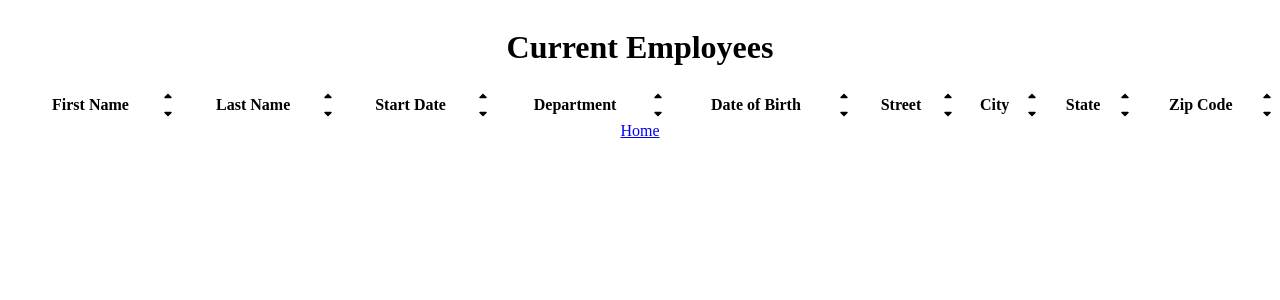
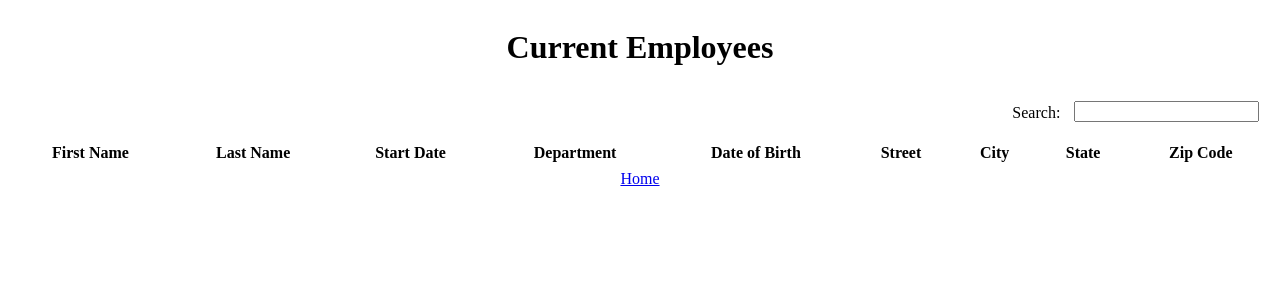
Before and after one commit to Devnicolay/LauraNicolay_14_13042022, a React (Create React App) app: page /employee-list in a window 1280 px wide. Shown: the top 300 px of the page. Built offline with nearby package versions, Linux system fonts and the light colour scheme.

Commit message:
Finalisation trie dataTable + implémentation search dataTable

```diff
--- a/src/components/organisms/OrganismForm.tsx
+++ b/src/components/organisms/OrganismForm.tsx
@@ -80,6 +80,7 @@ const OrganismForm = () => {
     console.log("modale fermée");
     setActiveModal(false);
   };
+
   return (
     <Formik
       initialValues={{
@@ -114,7 +115,7 @@ const OrganismForm = () => {
         setActiveModal(true);
       }}
     >
-      <Form>
+      <Form className="form-employee">
         <MoleculeFieldText
           htmlfor="firstName"
           nameLabel={"First Name"}
--- a/src/dataTable/components/DataTable.tsx
+++ b/src/dataTable/components/DataTable.tsx
@@ -3,6 +3,8 @@ import React, { useEffect, useState } from "react";
 import TableBody from "./TableBody.tsx";
 // @ts-ignore
 import TableHead from "./TableHead.tsx";
+// @ts-ignore
+import TableSearch from "./TableSearch.tsx";
 
 interface TableProps {
   data: Array<any>;
@@ -22,43 +24,64 @@ const DataTable: React.FC<TableProps> = ({ data }) => {
     { label: "Zip Code", id: "zipCode" },
   ];
 
-  const [order, setOrder] = useState({ id: "", order: "desc" });
+  // const [order, setOrder] = useState({ id: "", order: "" });
+  const [valueSearch, setValueSearch] = useState("");
+  const [order, setOrder] = useState("ASC");
+  const [datas, setDatas] = useState([]);
+  const [columnId, setColumnId] = useState([]);
 
-  const sortingAsc = (id) => {
-    console.log(id);
-    setOrder({ id: id, order: "asc" });
-    console.log("sorting Ascendant");
+  /**
+   *
+   * @param col column clicked for sort
+   */
+  const sorting = (col) => {
+    if (order === "ASC") {
+      data.sort((a, b) =>
+        a[col].toLowerCase() > b[col].toLowerCase() ? 1 : -1
+      );
+      setOrder("DESC");
+    }
+    if (order === "DESC") {
+      data.sort((a, b) =>
+        a[col].toLowerCase() < b[col].toLowerCase() ? 1 : -1
+      );
+      setOrder("ASC");
+    }
   };
 
-  const sortingDesc = (id) => {
-    console.log(id);
-    setOrder({ id: id, order: "desc" });
-    console.log("sorting Descendant");
+  /**
+   *
+   * @param valueTarget value for search input
+   */
+  const onChangeSearch = (valueTarget) => {
+    setValueSearch(valueTarget);
   };
 
-  console.log(order.id);
-
+  /**
+   * For update data with filter for search input
+   */
   useEffect(() => {
-    const idColumn = order.id;
-    if (order.order === "asc") {
-      console.log(idColumn);
-      data.sort((a, b) => (a.idColumn < b.idColumn ? 1 : -1));
-    } else if (order.order === "desc") {
-      console.log(idColumn);
-      data.sort((a, b) => (a.idColumn > b.idColumn ? 1 : -1));
-    }
-    console.log(data);
-  }, [order]);
+    console.log(valueSearch);
+    // const idColumn = data.map((itemData) => {
+    //   return Object.keys(itemData);
+    // });
+    const dataFilter = data.filter((itemData) =>
+      itemData.firstName.toLowerCase().includes(valueSearch.toLowerCase())
+    );
+    console.log(dataFilter);
+    setDatas(dataFilter);
+    // setColumnId(idColumn);
+    // console.log(columnId);
+  }, [valueSearch]);
 
   return (
-    <table id="data-table">
-      <TableHead
-        columns={columns}
-        sortingAsc={sortingAsc}
-        sortingDesc={sortingDesc}
-      />
-      <TableBody columns={columns} data={data} />
-    </table>
+    <div className="container-data-table">
+      <TableSearch onChangeSearch={onChangeSearch} />
+      <table id="data-table">
+        <TableHead columns={columns} sorting={sorting} />
+        <TableBody columns={columns} data={datas} />
+      </table>
+    </div>
   );
 };
 
--- a/src/dataTable/components/TableBody.tsx
+++ b/src/dataTable/components/TableBody.tsx
@@ -6,6 +6,7 @@ interface TableBodyProps {
 }
 
 const TableBody: React.FC<TableBodyProps> = ({ columns, data }) => {
+  console.log(data);
   return (
     <tbody>
       {data.map((item) => {
--- a/src/dataTable/components/TableHead.tsx
+++ b/src/dataTable/components/TableHead.tsx
@@ -4,28 +4,23 @@ import { faSortUp, faSortDown } from "@fortawesome/free-solid-svg-icons";
 
 interface TableHeadProps {
   columns: Array<{ label: string; id: string }>;
-  sortingAsc: () => void;
-  sortingDesc: () => void;
+  sorting: (id) => void;
 }
 
 // const HandleClick = (e) => {
 //   e.target.style.backgroundColor = "#FAFAFA";
 // };
 
-const TableHead: React.FC<TableHeadProps> = ({
-  columns,
-  sortingAsc,
-  sortingDesc,
-}) => {
+const TableHead: React.FC<TableHeadProps> = ({ columns, sorting }) => {
   return (
     <thead>
       <tr>
         {columns.map((item) => {
           return (
-            <th id={item.id} key={item.id}>
+            <th id={item.id} key={item.id} onClick={() => sorting(item.id)}>
               {item.label}
               <div className="icons-sort">
-                <FontAwesomeIcon
+                {/* <FontAwesomeIcon
                   className="sortAsc"
                   icon={faSortUp}
                   onClick={() => {
@@ -38,7 +33,7 @@ const TableHead: React.FC<TableHeadProps> = ({
                   onClick={() => {
                     sortingDesc(item.id);
                   }}
-                />
+                /> */}
               </div>
             </th>
           );
--- /dev/null
+++ b/src/dataTable/components/TableSearch.tsx
@@ -0,0 +1,16 @@
+import React from "react";
+
+interface TableSearchProps {
+  onChangeSearch: (value) => void;
+}
+
+const TableSearch: React.FC<TableSearchProps> = ({ onChangeSearch }) => {
+  return (
+    <form className="search">
+      <label>Search:</label>
+      <input type="text" onChange={(e) => onChangeSearch(e.target.value)} />
+    </form>
+  );
+};
+
+export default TableSearch;
--- a/src/pages/Home.tsx
+++ b/src/pages/Home.tsx
@@ -16,13 +16,13 @@ const Home = () => {
       <div className="container">
         <Link to={pathEmployeePage}>View Current Employees</Link>
         <h2>Create Employee</h2>
-        {context.employees.map((employee, index) => (
+        {/* {context.employees.map((employee, index) => (
           <p key={index}>
             {employee.firstName} {employee.lastName} {employee.dateOfBirth}{" "}
             {employee.startDate} {employee.street} {employee.city}{" "}
             {employee.state} {employee.zipCode} {employee.department}{" "}
           </p>
-        ))}
+        ))} */}
         <OrganismForm />
       </div>
     </div>
--- a/src/sass/layout/employeePage/dataTable.scss
+++ /dev/null
@@ -1,48 +0,0 @@
-table {
-  border-collapse: collapse;
-  width: 100%;
-  thead {
-    th {
-      padding: 8px 10px;
-      position: relative;
-      .icons-sort {
-        position: absolute;
-        top: 5px;
-        right: 0;
-        display: flex;
-        flex-direction: column;
-        .sortAsc,
-        .sortDesc {
-          height: 12px;
-          width: 10px;
-        }
-      }
-    }
-  }
-  tbody {
-    td {
-      border-top: 1px solid #ddd;
-      padding: 8px 10px;
-    }
-    tr:nth-child(odd) {
-      background: #f9f9f9;
-      // td:first-child {
-      //   background-color: #f1f1f1;
-      // }
-    }
-
-    tr:nth-child(even) {
-      // td:first-child {
-      //   background-color: #fafafa;
-      // }
-    }
-
-    tr:first-child {
-      border-top: 1px solid black;
-    }
-
-    tr:last-child {
-      border-bottom: 1px solid black;
-    }
-  }
-}
--- /dev/null
+++ b/src/sass/layout/employeePage/dataTable/dataTable.scss
@@ -0,0 +1,51 @@
+.container-data-table {
+  width: 100%;
+  table {
+    border-collapse: collapse;
+    width: 100%;
+    thead {
+      th {
+        padding: 8px 10px;
+        position: relative;
+        .icons-sort {
+          position: absolute;
+          top: 5px;
+          right: 0;
+          display: flex;
+          flex-direction: column;
+          .sortAsc,
+          .sortDesc {
+            height: 12px;
+            width: 10px;
+          }
+        }
+      }
+    }
+    tbody {
+      td {
+        border-top: 1px solid #ddd;
+        padding: 8px 10px;
+      }
+      tr:nth-child(odd) {
+        background: #f9f9f9;
+        // td:first-child {
+        //   background-color: #f1f1f1;
+        // }
+      }
+
+      // tr:nth-child(even) {
+      //   // td:first-child {
+      //   //   background-color: #fafafa;
+      //   // }
+      // }
+
+      tr:first-child {
+        border-top: 1px solid black;
+      }
+
+      tr:last-child {
+        border-bottom: 1px solid black;
+      }
+    }
+  }
+}
--- /dev/null
+++ b/src/sass/layout/employeePage/dataTable/tableSearch.scss
@@ -0,0 +1,7 @@
+.search {
+  display: flex;
+  justify-content: flex-end;
+  input {
+    margin: 1em;
+  }
+}
--- a/src/sass/layout/home/_home.scss
+++ b/src/sass/layout/home/_home.scss
@@ -9,7 +9,7 @@
   flex-direction: column;
   align-items: center;
   justify-content: center;
-  form {
+  .form-employee {
     width: 300px;
   }
   label {
--- a/src/sass/main.scss
+++ b/src/sass/main.scss
@@ -1,4 +1,5 @@
 @import "./layout/error404/error404";
 @import "./layout/home/home";
 @import "./layout/modalConfirmation/modalConfirmation.scss";
-@import "./layout/employeePage/dataTable.scss";
+@import "./layout/employeePage/dataTable/dataTable.scss";
+@import "./layout/employeePage/dataTable/tableSearch.scss";
--- a/src/styles/style.css
+++ b/src/styles/style.css
@@ -31,7 +31,7 @@
   align-items: center;
   justify-content: center;
 }
-.container form {
+.container .form-employee {
   width: 300px;
 }
 .container label {
@@ -89,38 +89,49 @@
   cursor: pointer;
 }
 
-table {
+.container-data-table {
+  width: 100%;
+}
+.container-data-table table {
   border-collapse: collapse;
   width: 100%;
 }
-table thead th {
+.container-data-table table thead th {
   padding: 8px 10px;
   position: relative;
 }
-table thead th .icons-sort {
+.container-data-table table thead th .icons-sort {
   position: absolute;
   top: 5px;
   right: 0;
   display: flex;
   flex-direction: column;
 }
-table thead th .icons-sort .sortAsc,
-table thead th .icons-sort .sortDesc {
+.container-data-table table thead th .icons-sort .sortAsc,
+.container-data-table table thead th .icons-sort .sortDesc {
   height: 12px;
   width: 10px;
 }
-table tbody td {
+.container-data-table table tbody td {
   border-top: 1px solid #ddd;
   padding: 8px 10px;
 }
-table tbody tr:nth-child(odd) {
+.container-data-table table tbody tr:nth-child(odd) {
   background: #f9f9f9;
 }
-table tbody tr:first-child {
+.container-data-table table tbody tr:first-child {
   border-top: 1px solid black;
 }
-table tbody tr:last-child {
+.container-data-table table tbody tr:last-child {
   border-bottom: 1px solid black;
 }
 
+.search {
+  display: flex;
+  justify-content: flex-end;
+}
+.search input {
+  margin: 1em;
+}
+
 /*# sourceMappingURL=style.css.map */
```
Also changed, not shown: 1 other file (tests, documents, lock files or other folders).
